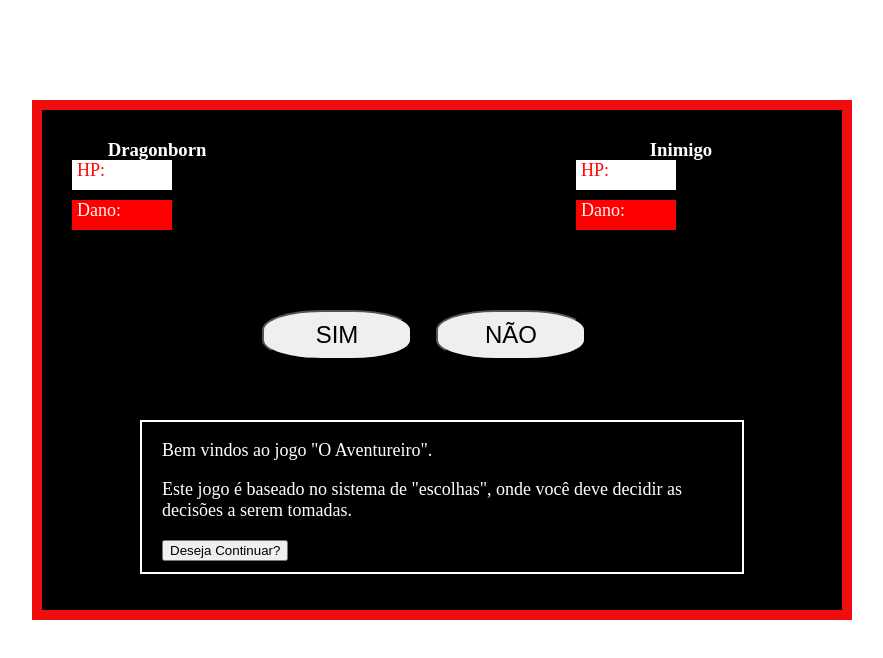
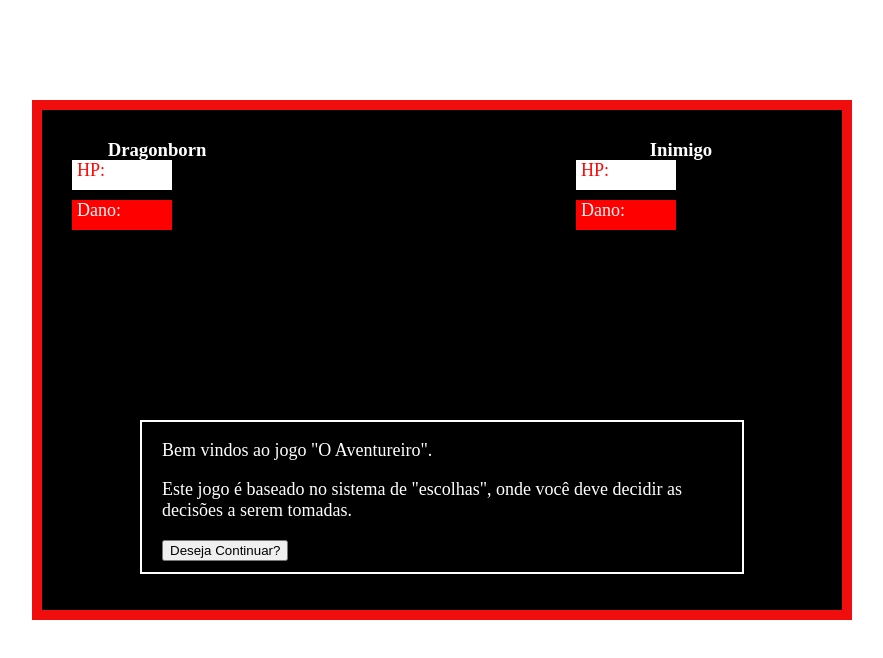
Before and after one commit to leonardowd/O-Aventureiro, a plain HTML site: page jogo.html in a window 1280 px wide. Shown: the whole page, without its empty margins (198-1081 px from the left). Drawn offline with Linux system fonts and the light colour scheme.

Commit message:
ocultando botoes de ação

```diff
--- a/style.css
+++ b/style.css
@@ -110,7 +110,7 @@
 }
 
 #ocultarActionBar {
-    display: block; /*Alterar para aparecer os botões de ação*/
+    display: none; /*Alterar para aparecer os botões de ação*/
 }
 
 #botaoSim {
```
